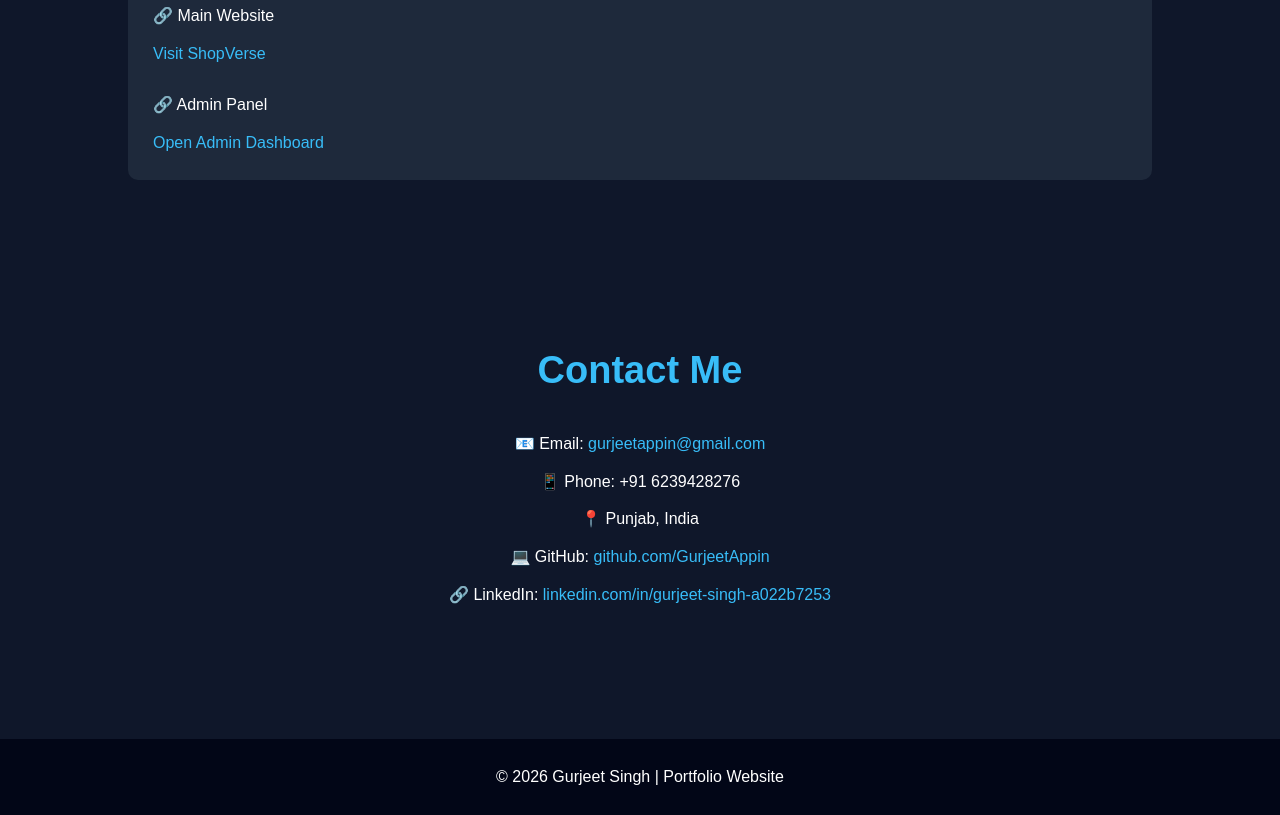
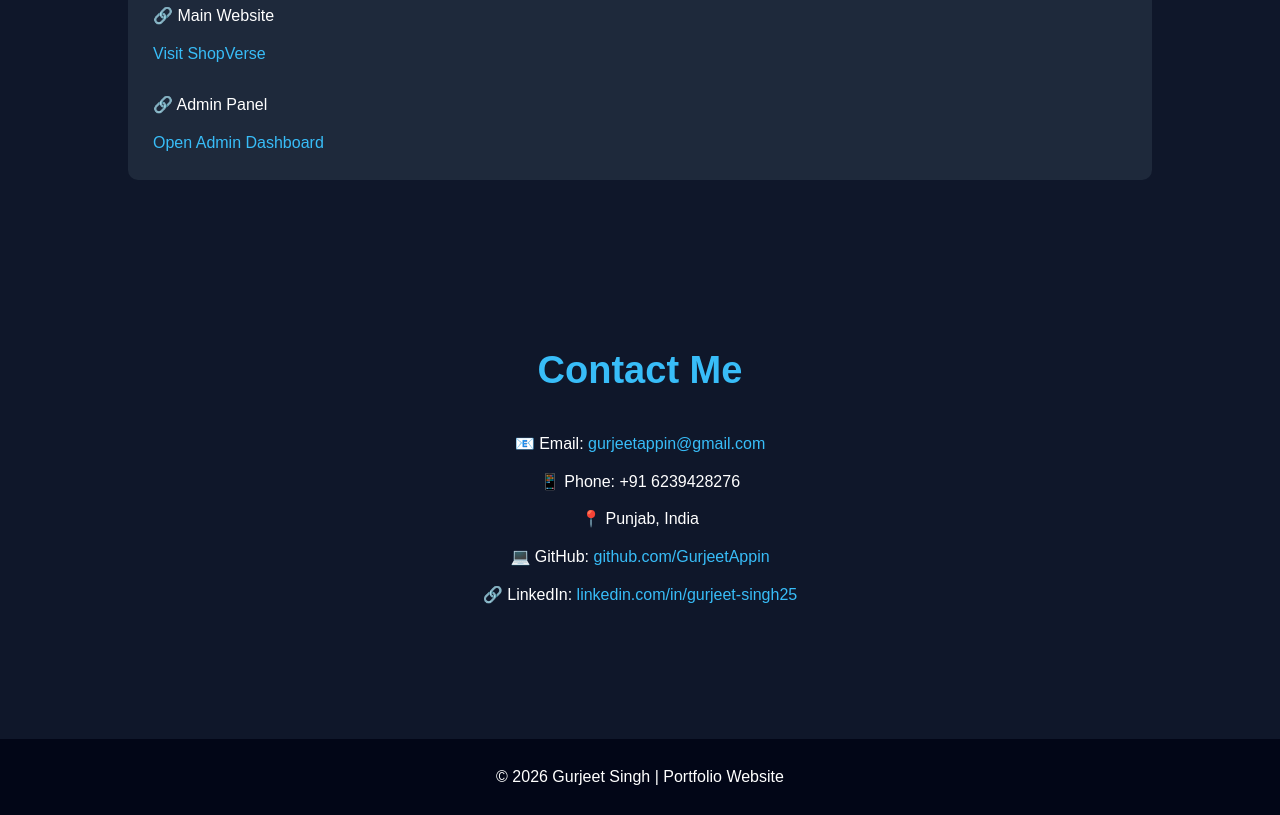
Before and after one commit to GurjeetAppin/GurjeetDev, a plain HTML site: page index.html in a window 1280 px wide. Shown: the part 3424-4239 px from the top of the page. Drawn offline with Linux system fonts and the light colour scheme.

Commit message:
Update linkedin url

```diff
--- a/index.html
+++ b/index.html
@@ -533,9 +533,9 @@
 
             <p>
                 🔗 LinkedIn:
-                <a href="https://linkedin.com/in/gurjeet-singh-a022b7253"
+                <a href="https://www.linkedin.com/in/gurjeet-singh25"
                     target="_blank">
-                    linkedin.com/in/gurjeet-singh-a022b7253
+                    linkedin.com/in/gurjeet-singh25
                 </a>
             </p>
 
```
